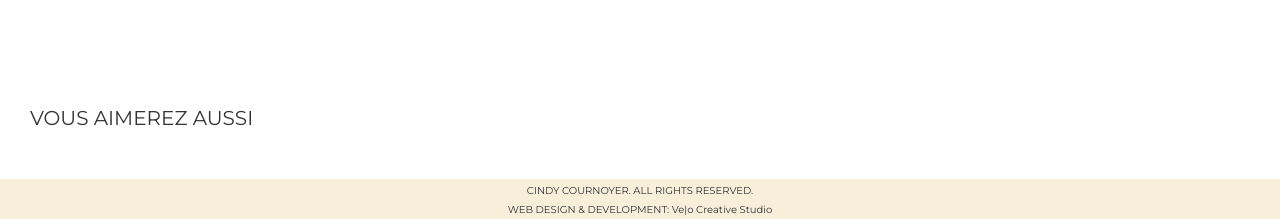
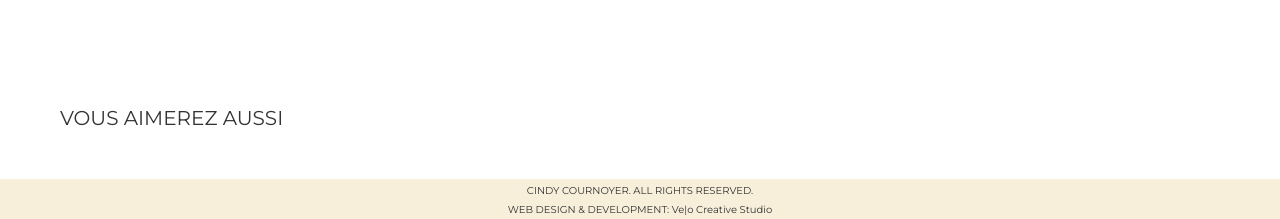
Before and after one commit to lpboucher/cindy-cournoyer, a Jekyll site: the page built from _posts/2017-08-20-template.md, in a window 1280 px wide and 1400 px high, scrolled down 261 px. Shown: the part 1178-1397 px from the top of the window. Built offline with Jekyll 4.4.1, drawn with Linux system fonts in a browser that asks for light colours; nearby versions of some CDN libraries; some web fonts are replaced; comment, search, counter and statistics services are not loaded.

Commit message:
Aligned margins and padding of related articles with text of article at top

```diff
--- a/assets/css/3-sections/_related.sass
+++ b/assets/css/3-sections/_related.sass
@@ -1,5 +1,9 @@
 #articles
     .related
+        margin-left: 0
+        margin-right: 0
+        padding-left: 15px
+
         h2
             font-size: 20px
 
```
